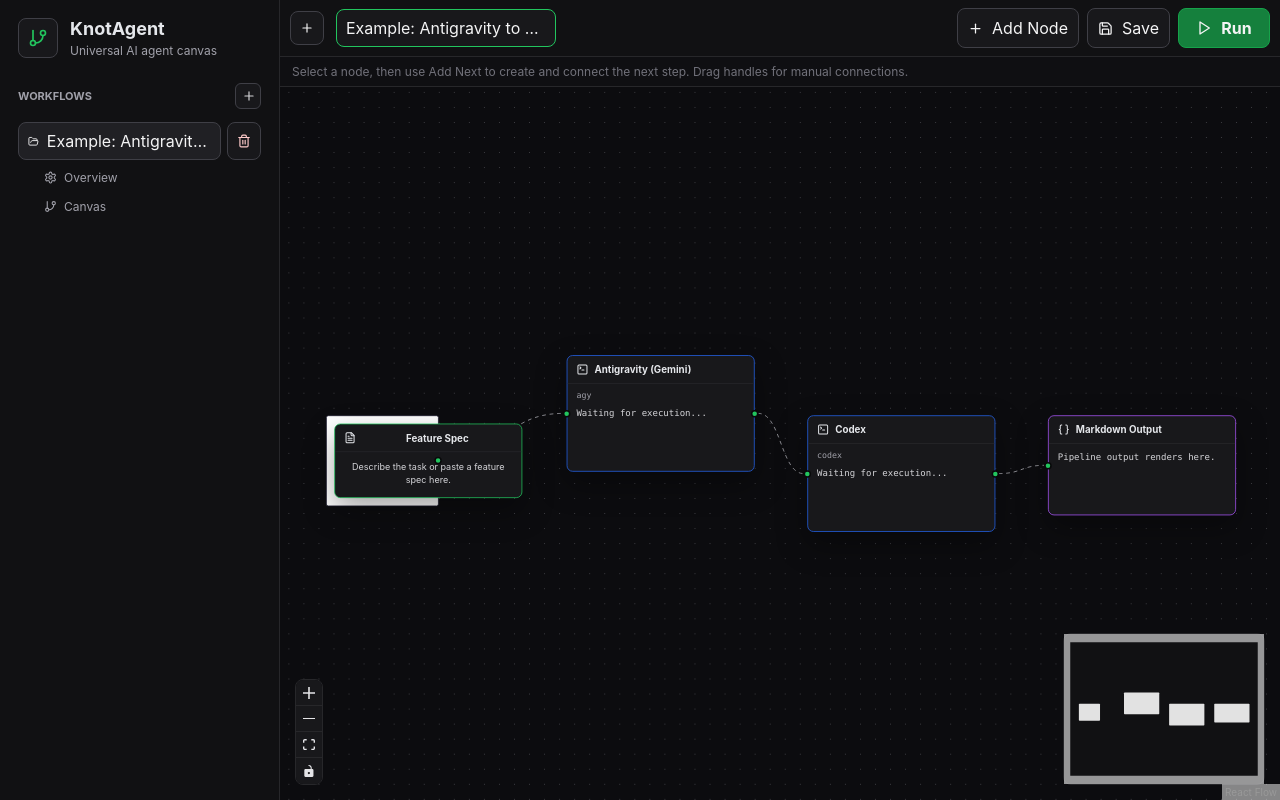
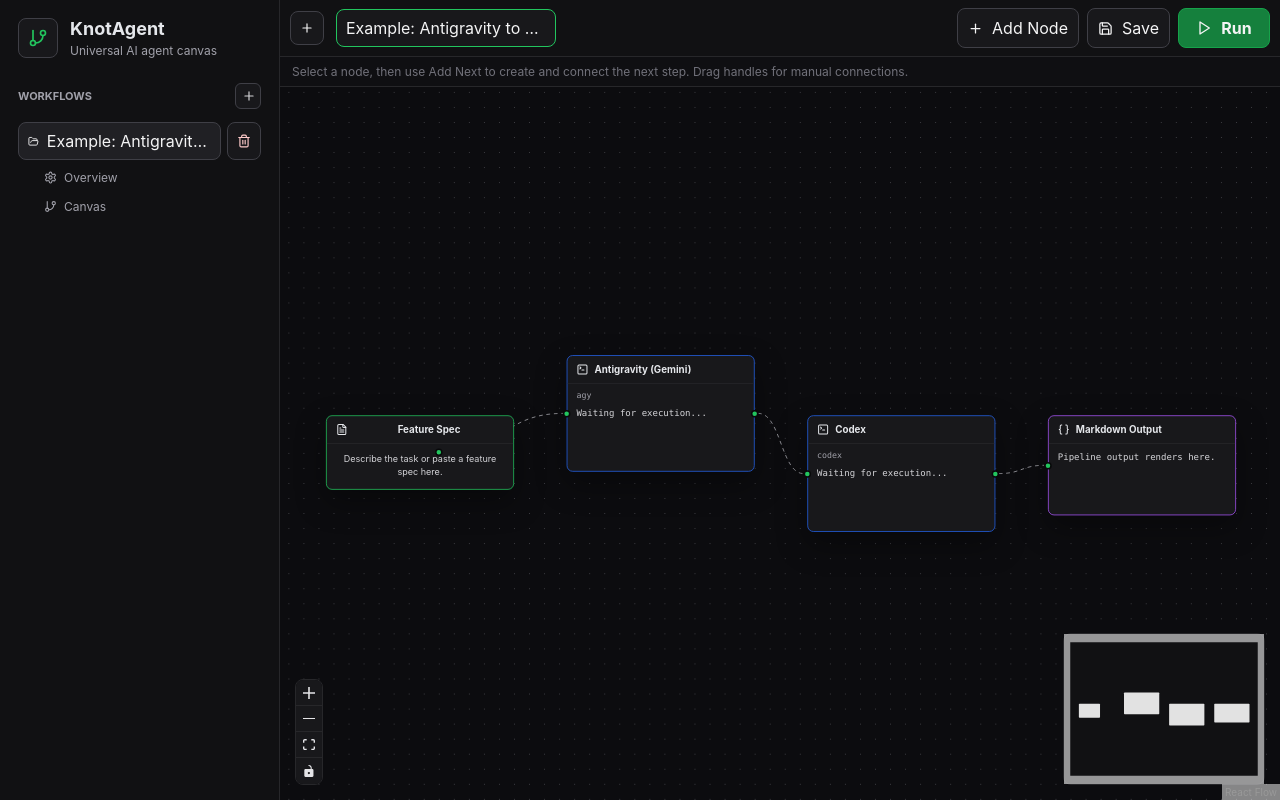
Before and after one commit to rundevelrun/knot-agent, a React (Vite) app: page / in a window 1280 px wide. Built offline with nearby package versions, Linux system fonts and the light colour scheme.

Commit message:
Place new nodes within viewport

```diff
--- a/src/App.tsx
+++ b/src/App.tsx
@@ -5,7 +5,9 @@ import {
   Controls,
   MiniMap,
   ReactFlow,
+  ReactFlowProvider,
   type NodeMouseHandler,
+  useReactFlow,
 } from '@xyflow/react';
 import {
   FolderOpen,
@@ -44,7 +46,16 @@ type InspectorMode = 'workflow' | 'node' | undefined;
 type VisibleCoreNodeType = Extract<NodeType, 'input'>;
 
 export function App() {
+  return (
+    <ReactFlowProvider>
+      <KnotAgentApp />
+    </ReactFlowProvider>
+  );
+}
+
+function KnotAgentApp() {
   useCliStream();
+  const reactFlow = useReactFlow();
   const [inspectorMode, setInspectorMode] = useState<InspectorMode>();
   const [addMenuOpen, setAddMenuOpen] = useState(false);
 
@@ -131,12 +142,44 @@ export function App() {
 
   function addNodeToCanvas(type: NodeType, data: KnotNode['data']) {
     if (selectedNodeId) {
-      addConnectedNode(selectedNodeId, type, data);
+      addConnectedNode(selectedNodeId, type, data, getNextNodePosition());
       setInspectorMode('node');
       return;
     }
 
-    addNode(type, data);
+    addNode(type, data, getViewportCenterPosition());
+  }
+
+  function getViewportCenterPosition() {
+    const wrapper = document.querySelector('.flow-area');
+    const rect = wrapper?.getBoundingClientRect();
+    const point = reactFlow.screenToFlowPosition({
+      x: (rect?.left ?? 0) + (rect?.width ?? window.innerWidth) / 2,
+      y: (rect?.top ?? 0) + (rect?.height ?? window.innerHeight) / 2,
+    });
+    return { x: point.x - 125, y: point.y - 60 };
+  }
+
+  function getNextNodePosition() {
+    const sourceNode = nodes.find((node) => node.id === selectedNodeId);
+    if (!sourceNode) return getViewportCenterPosition();
+
+    const siblingCount = edges.filter((edge) => edge.source === sourceNode.id).length;
+    const desired = {
+      x: sourceNode.position.x + 320,
+      y: sourceNode.position.y + siblingCount * 150,
+    };
+
+    const center = getViewportCenterPosition();
+    const viewport = reactFlow.getViewport();
+    const wrapper = document.querySelector('.flow-area');
+    const rect = wrapper?.getBoundingClientRect();
+    const visibleWidth = (rect?.width ?? window.innerWidth) / viewport.zoom;
+    const visibleHeight = (rect?.height ?? window.innerHeight) / viewport.zoom;
+    return {
+      x: clamp(desired.x, center.x - visibleWidth / 2 + 40, center.x + visibleWidth / 2 - 280),
+      y: clamp(desired.y, center.y - visibleHeight / 2 + 40, center.y + visibleHeight / 2 - 160),
+    };
   }
 
   return (
@@ -302,6 +345,11 @@ export function App() {
       />
     </div>
   );
+}
+
+function clamp(value: number, min: number, max: number) {
+  if (min > max) return value;
+  return Math.min(Math.max(value, min), max);
 }
 
 function Inspector({
--- a/src/store/canvasStore.ts
+++ b/src/store/canvasStore.ts
@@ -42,8 +42,8 @@ interface CanvasState {
   onNodesChange: (changes: NodeChange<KnotNode>[]) => void;
   onEdgesChange: (changes: EdgeChange<KnotEdge>[]) => void;
   onConnect: (connection: Connection) => void;
-  addNode: (type: NodeType, data: KnotNodeData) => void;
-  addConnectedNode: (sourceId: string, type: NodeType, data: KnotNodeData) => void;
+  addNode: (type: NodeType, data: KnotNodeData, position?: { x: number; y: number }) => void;
+  addConnectedNode: (sourceId: string, type: NodeType, data: KnotNodeData, position?: { x: number; y: number }) => void;
   updateNodeData: (id: string, data: Partial<KnotNodeData>) => void;
   appendNodeOutput: (id: string, chunk: string) => void;
   deleteNode: (id: string) => void;
@@ -267,14 +267,14 @@ export const useCanvasStore = create<CanvasState>((set) => ({
       return syncActiveTab(state, { edges });
     });
   },
-  addNode: (type, data) => {
+  addNode: (type, data, position) => {
     set((state) => {
       const nodes: KnotNode[] = [
         ...state.nodes,
         {
           id: `${type}-${crypto.randomUUID()}`,
           type,
-          position: {
+          position: position ?? {
             x: 160 + state.nodes.length * 36,
             y: 160 + state.nodes.length * 24,
           },
@@ -284,7 +284,7 @@ export const useCanvasStore = create<CanvasState>((set) => ({
       return syncActiveTab(state, { nodes });
     });
   },
-  addConnectedNode: (sourceId, type, data) => {
+  addConnectedNode: (sourceId, type, data, position) => {
     set((state) => {
       const sourceNode = state.nodes.find((node) => node.id === sourceId);
       if (!sourceNode) return {};
@@ -294,7 +294,7 @@ export const useCanvasStore = create<CanvasState>((set) => ({
       const targetNode: KnotNode = {
         id: nodeId,
         type,
-        position: {
+        position: position ?? {
           x: sourceNode.position.x + 320,
           y: sourceNode.position.y + siblingCount * 150,
         },
--- a/src/styles.css
+++ b/src/styles.css
@@ -500,6 +500,19 @@ textarea {
   box-shadow: 0 16px 40px rgba(0, 0, 0, 0.35);
 }
 
+.react-flow__node {
+  background: transparent !important;
+}
+
+.react-flow__node-input,
+.react-flow__node-default,
+.react-flow__node-output {
+  border: 0 !important;
+  background: transparent !important;
+  padding: 0 !important;
+  box-shadow: none !important;
+}
+
 .cli-node {
   border-color: #2563eb;
 }
@@ -617,6 +630,7 @@ textarea {
 }
 
 .node-text {
+  background: transparent;
   padding: 11px 12px 14px;
   -webkit-line-clamp: 5;
 }
```
Also changed, not shown: 2 other files (tests, documents, lock files or other folders).
